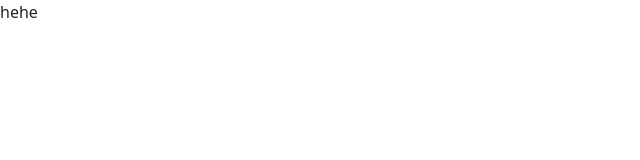
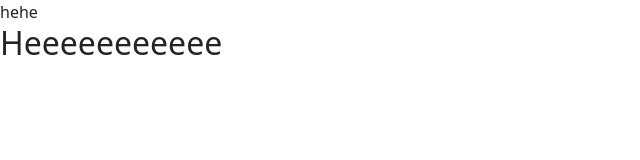
Before and after one commit to QuangKhai-dev/Demo_merge, a plain HTML site: page index.html in a window 1280 px wide. Shown: the whole page, without its empty margins (0-640 px from the left). Drawn offline with nearby package versions, Linux system fonts and the light colour scheme.

Commit message:
pushcode

```diff
--- a/index.html
+++ b/index.html
@@ -26,6 +26,7 @@
     <footer>
       <!-- place footer here -->
       <footer>hehe</footer>
+      <h2>Heeeeeeeeeee</h2>
     </footer>
     <!-- Bootstrap JavaScript Libraries -->
     <script
```
